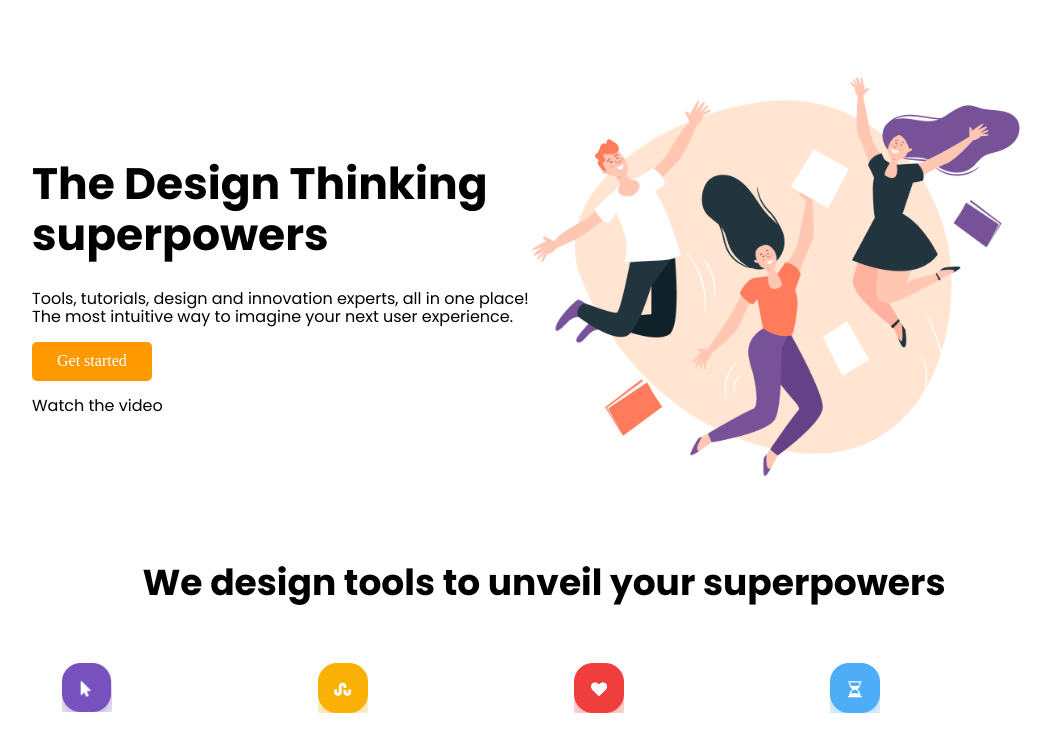
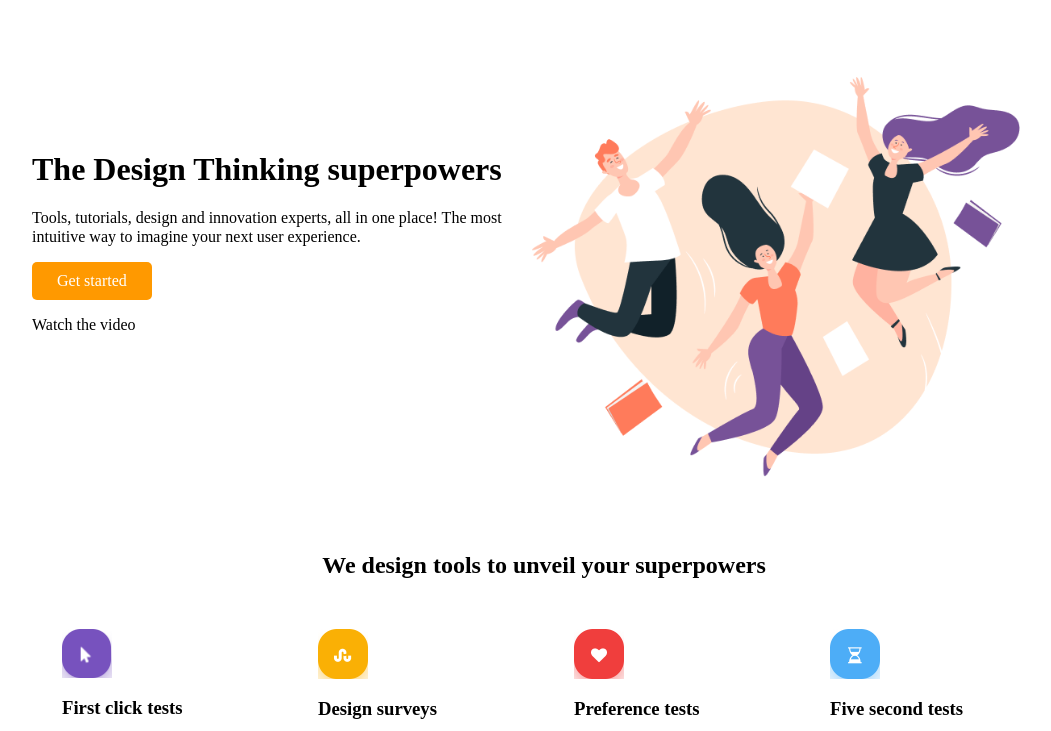
Before and after one commit to Smalmtoft/productly, a plain HTML site: page index.html in a window 1280 px wide. Shown: the part 189-920 px from the top of the page, without its empty margins (96-1147 px from the left). Drawn offline with Linux system fonts and the light colour scheme; a web font is replaced by a local one.

```diff
--- a/styles/index.css
+++ b/styles/index.css
@@ -49,28 +49,6 @@
     padding: 10px 25px;
 }
 
-h1{
-    font-size:44px;
-    font-family: poppins;
-    font-weight: 700;
-}
-
-h2{
-    font-size:36px;
-    font-family: poppins;
-    font-weight: 700;
-}
-
-
-h3{
-    font-size:22px;
-    font-family: poppins;
-    font-weight: 600;
-}
-
-p{
-    font-family: poppins;
-}
 
 .we-design-tools{
     display: flex;
```
